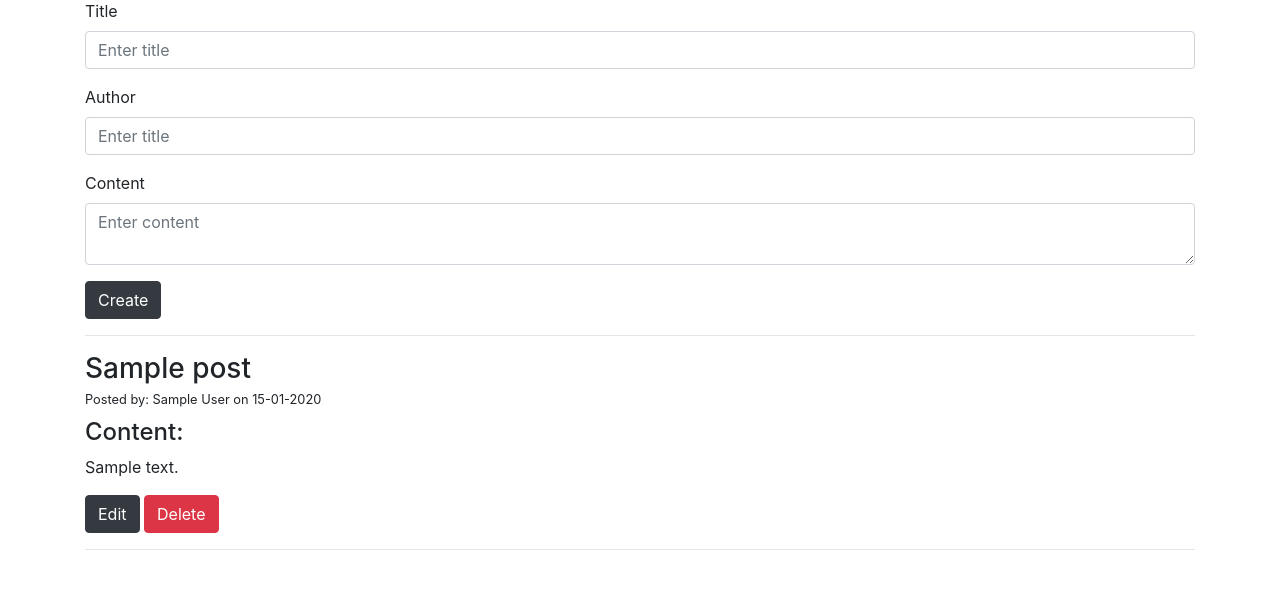
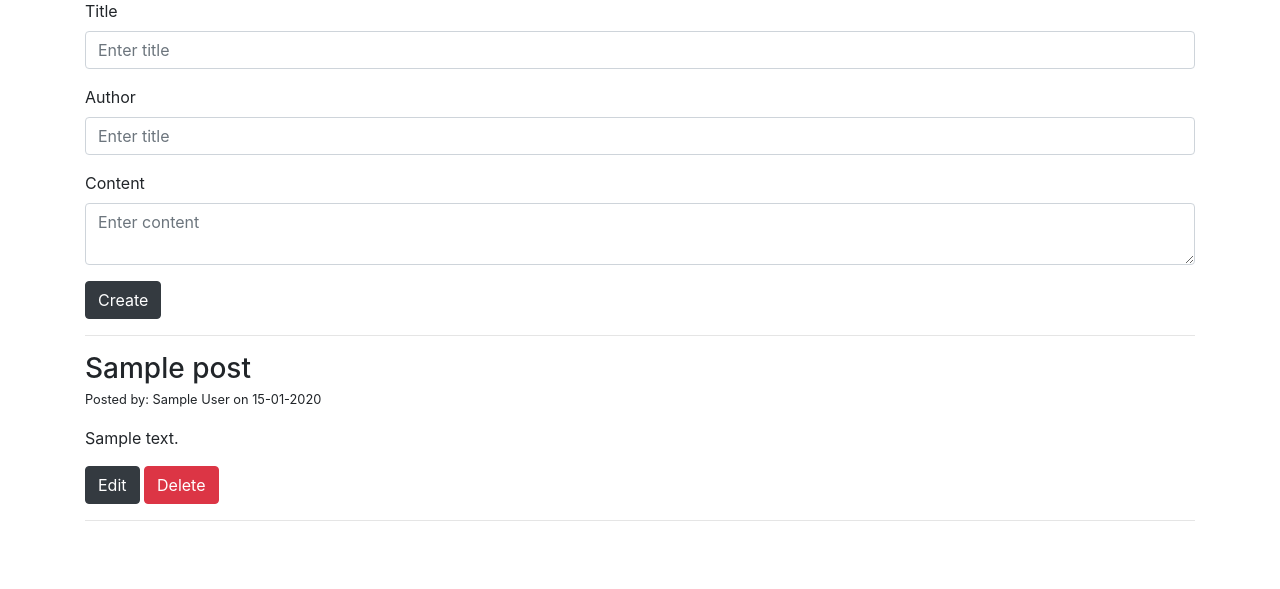
Before and after one commit to DanaKlimova/Flask-Blog-App, a Flask app: page /posts in a window 1280 px wide. Shown: the part 192-781 px from the top of the page. Run offline with Flask 2, Linux system fonts and the light colour scheme; tables that the repository leaves empty hold one stand-in row (Sample ...); some libraries are stand-ins or nearby versions.

Commit message:
Small fix.

```diff
--- a/templates/posts.html
+++ b/templates/posts.html
@@ -32,8 +32,7 @@
         <div class="my-2">
             <h3 class="mb-0">{{ post.title }}</h3>
             <small>Posted by: {{ post.author }} on {{ post.created_at.strftime("%d-%m-%Y") }}</small>
-            <h4 class="my-2">Content:</h4>
-            <p style="white-space: pre-wrap">{{ post.content }}</p>
+            <p class="my-3" style="white-space: pre-wrap">{{ post.content }}</p>
             <form class="d-inline" action="{{ url_for('edit_post', id=post.id) }}" method="get">
                 <button type="submit" class="btn btn-dark">Edit</button>
             </form>
```
